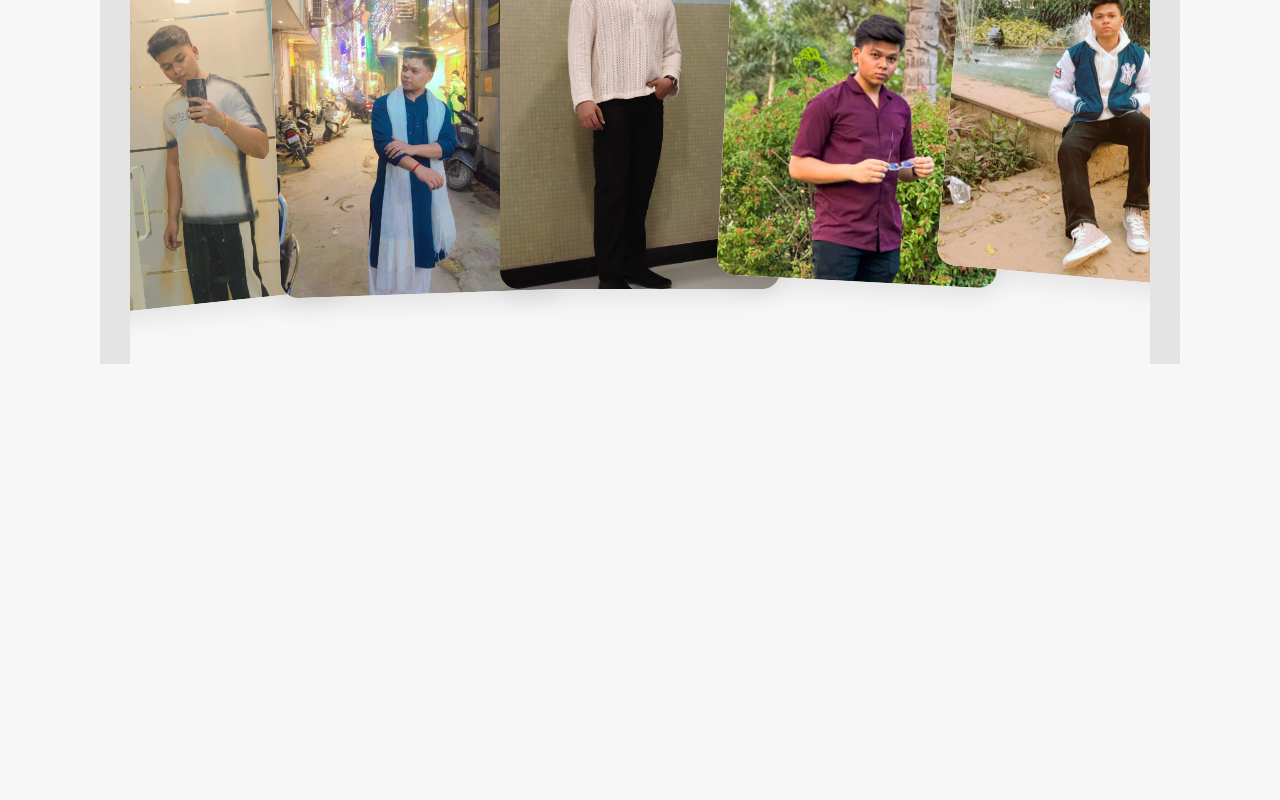
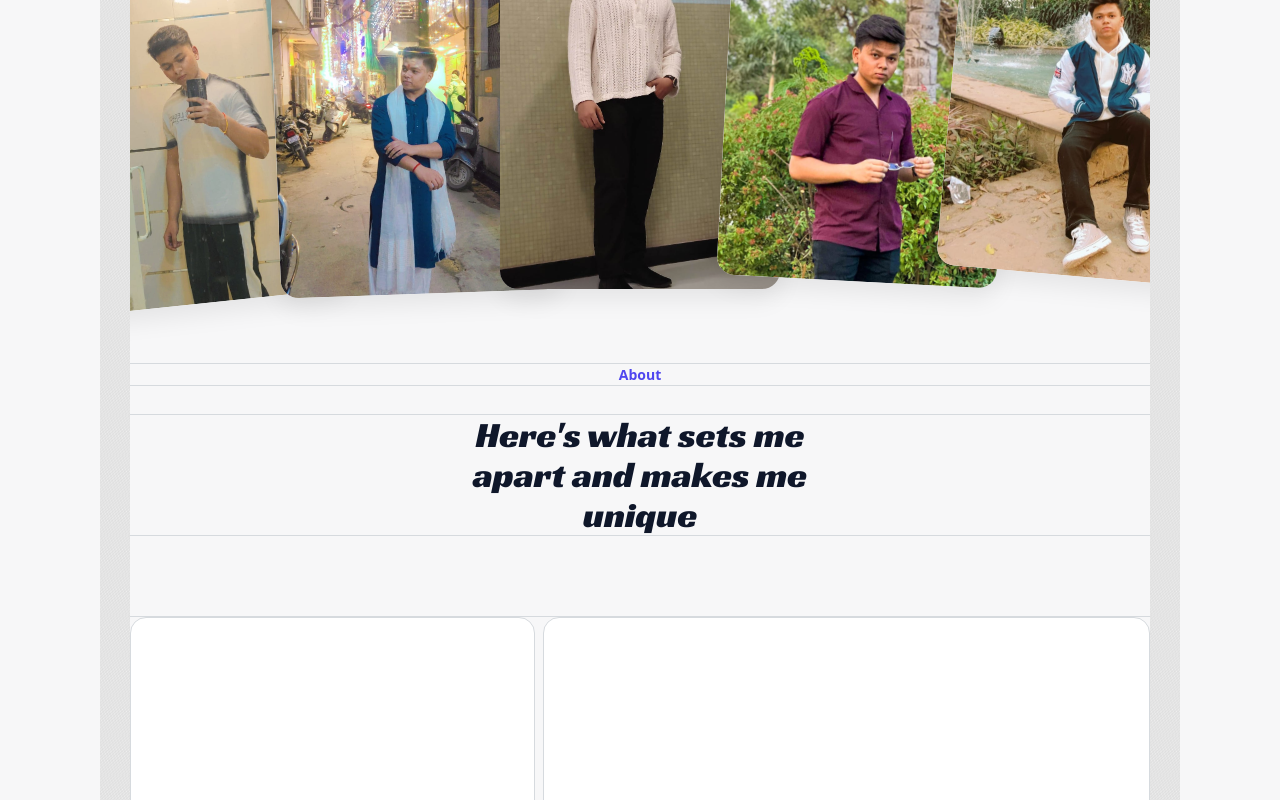
Before and after one commit to himansh423/nextjs-portfolio, a Next.js app: page / in a window 1280 px wide. Shown: the part 849-1649 px from the top of the page. Before the commit the page ends 1213 px from the top, so only its background shows below. Built offline with nearby package versions, Linux system fonts and the light colour scheme.

Commit message:
created half about section

```diff
--- a/src/app/page.tsx
+++ b/src/app/page.tsx
@@ -1,5 +1,6 @@
 import HeroSection from "@/components/HomePage/HeroSection";
 import sideLines from "../../public/sideLines.jpg";
+import AboutSection from "@/components/HomePage/AboutSection";
 
 const page = () => {
   return (
@@ -11,7 +12,11 @@ const page = () => {
           backgroundSize: "contain",
         }}
       ></div>
-      <HeroSection />
+      <div className="flex-1 flex flex-col">
+        <HeroSection />
+        <AboutSection />
+      </div>
+
       <div
         className="w-[30px] min-h-screen bg-repeat-y bg-top"
         style={{
--- /dev/null
+++ b/src/components/HomePage/AboutSection.tsx
@@ -0,0 +1,42 @@
+import { borderColor, fontColor } from "@/library/constants/colors";
+import { racingSans } from "@/library/constants/fonts";
+
+const AboutSection = () => {
+  return (
+    <div>
+      <div
+        className={`w-full border-b-[1px]  text-center text-[#4f46ef] text-[14px] font-semibold ${borderColor.primary}`}
+      >
+        <p>About</p>
+      </div>
+      <div
+        className={`w-full border-y-[1px]  text-center ${fontColor.primary} text-[36px] font-semibold ${borderColor.primary} mt-7 px-[340px] ${racingSans.className} leading-[40px]`}
+      >
+        <p>Here's what sets me apart and makes me unique</p>
+      </div>
+
+      <div
+        className={`w-full flex justify-between gap-2 items-center mt-20 border-y-[1px] ${borderColor.primary} `}
+      >
+        <div className="w-[40%] flex flex-col gap-2">
+          <div
+            className={`w-full h-[220px] rounded-2xl border-[1px] ${borderColor.primary} bg-[#ffffff] shadow-gray-300`}
+          ></div>
+          <div
+            className={`w-full h-[300px] rounded-2xl  border-[1px] ${borderColor.primary} bg-[#ffffff] shadow-gray-300`}
+          ></div>
+        </div>
+        <div className="w-[60%] flex flex-col gap-2">
+          <div
+            className={`w-full h-[300px] rounded-2xl  border-[1px] ${borderColor.primary} bg-[#ffffff] shadow-gray-300`}
+          ></div>
+          <div
+            className={`w-full h-[220px] rounded-2xl  border-[1px] ${borderColor.primary} bg-[#ffffff] shadow-gray-300`}
+          ></div>
+        </div>
+      </div>
+    </div>
+  );
+};
+
+export default AboutSection;
--- a/src/components/HomePage/HeroSection.tsx
+++ b/src/components/HomePage/HeroSection.tsx
@@ -1,34 +1,14 @@
 import { borderColor, fontColor } from "@/library/constants/colors";
 import Image from "next/image";
 import profileImg from "../../../public/Profile.jpg";
-import { Racing_Sans_One } from "next/font/google";
-import { motion } from "framer-motion";
 import PhotoGallery from "./PhotoCards";
+import { racingSans } from "@/library/constants/fonts";
 
-const racingSans = Racing_Sans_One({
-  subsets: ["latin"],
-  weight: "400",
-});
 
-const Card = ({ tilt }: { tilt: number }) => {
-  return (
-    <motion.div
-      className="w-[220px] h-[220px] bg-gradient-to-br from-amber-400 to-yellow-500 rounded-lg shadow-lg cursor-pointer"
-      style={{ rotate: tilt }}
-      whileHover={{ scale: 1.1, rotate: 0 }}
-      drag
-      dragElastic={0.2}
-      dragConstraints={{ left: 0, right: 0, top: 0, bottom: 0 }}
-      onDragEnd={(event, info) => {
-        // After drag ends, return to original rotation
-        (event.target as HTMLElement).style.rotate = `${tilt}deg`;
-      }}
-    />
-  );
-};
+
 const HeroSection = () => {
   return (
-    <div className="flex-1 flex flex-col">
+    <div className="w-full flex flex-col">
       {/* profile Box */}
       <div
         className={`w-full h-[250px] flex justify-center items-center border-b-[1px] ${borderColor.primary}`}
@@ -76,12 +56,7 @@ const HeroSection = () => {
 
       {/* Images Box */}
 
-      <div >
-        {/* <div className={`w-[220px] h-[220px] rotate-24 bg-amber-400`}></div>
-         <div className={`w-[220px] h-[220px] bg-red-500`}></div>
-         <div className={`w-[220px] h-[220px] bg-blue-500`}></div>
-         <div className={`w-[220px] h-[220px] bg-teal-500`}></div>
-         <div className={`w-[220px] h-[220px] bg-violet-500`}></div> */}
+      <div>
         <PhotoGallery />
       </div>
     </div>
--- a/src/components/HomePage/PhotoCards.tsx
+++ b/src/components/HomePage/PhotoCards.tsx
@@ -8,6 +8,7 @@ import cardImg2 from "../../../public/cardimg2.jpg";
 import cardImg3 from "../../../public/cardimg3.jpg";
 import cardImg4 from "../../../public/cardimg4.jpg";
 import cardImg5 from "../../../public/cardimg5.jpg";
+import { borderColor } from "@/library/constants/colors";
 
 export default function PhotoGallery() {
   const containerRef = useRef(null);
@@ -22,7 +23,7 @@ export default function PhotoGallery() {
 
   return (
     <div
-      className="w-full h-[500px] flex items-center justify-center overflow-hidden"
+      className={`w-full h-[500px] flex items-center justify-center overflow-hidden border-b-[1px] ${borderColor.primary}`}
       ref={containerRef}
     >
       <div className="relative w-full max-w-6xl h-[400px] flex items-center justify-center">
--- a/src/library/constants/fonts.tsx
+++ b/src/library/constants/fonts.tsx
@@ -1,4 +1,6 @@
+import { Racing_Sans_One } from "next/font/google";
 
-
-export const fonts = {
-}
+export const racingSans = Racing_Sans_One({
+  subsets: ["latin"],
+  weight: "400",
+});
```
